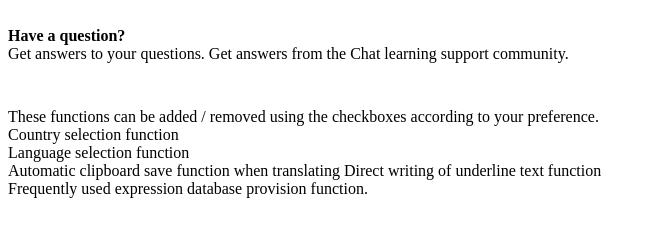
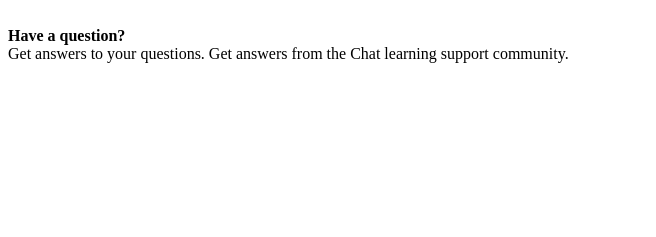
Before and after one commit to Jun413/Chat-learning, a plain HTML site: page support.html in a window 1280 px wide. Shown: the part 297-534 px from the top of the page, without its empty margins (0-656 px from the left). Drawn offline with Linux system fonts and the light colour scheme; a script that the page names is missing.

Commit message:
1.2 version

```diff
--- a/support.html
+++ b/support.html
@@ -22,17 +22,8 @@
   <img src="messenger.jpg" width="100%">
 
   <p style="margin-top:45px;">
-
   <strong>Have a question?</strong><br>
   Get answers to your questions. Get answers from the Chat learning support community.
-  </p>
-
-  <p style="margin-top:45px;">
-    These functions can be added / removed using the checkboxes according to your preference.<br>
-    Country selection function<br>
-    Language selection function<br>
-    Automatic clipboard save function when translating Direct writing of underline text function<br>
-    Frequently used expression database provision function.<br>
   </p>
 
   <p>
```
